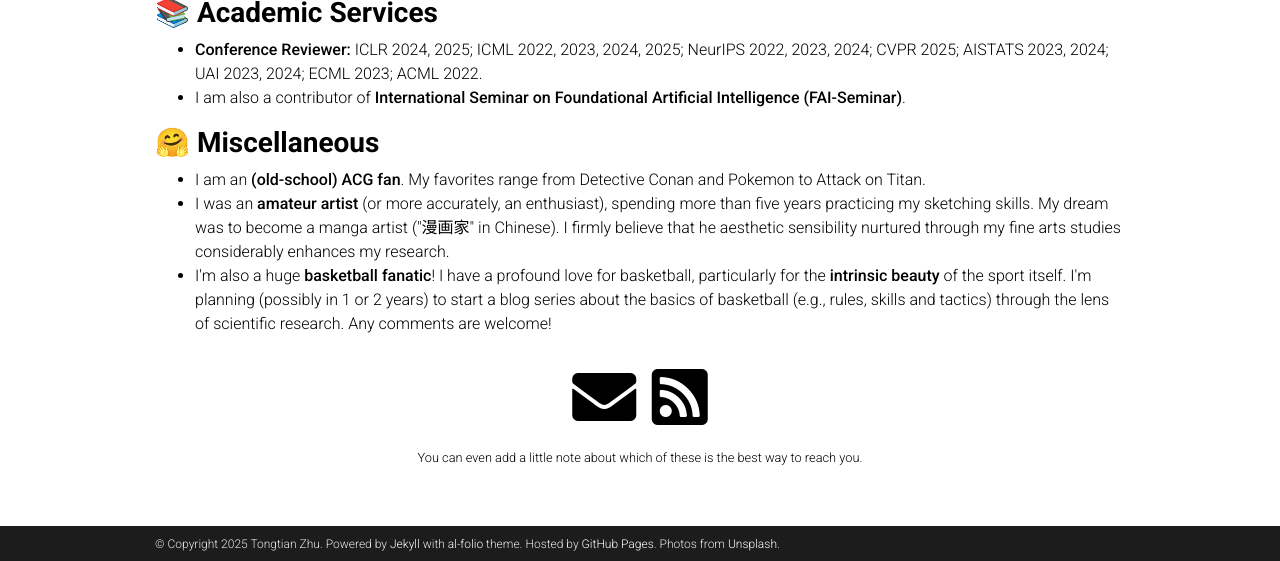
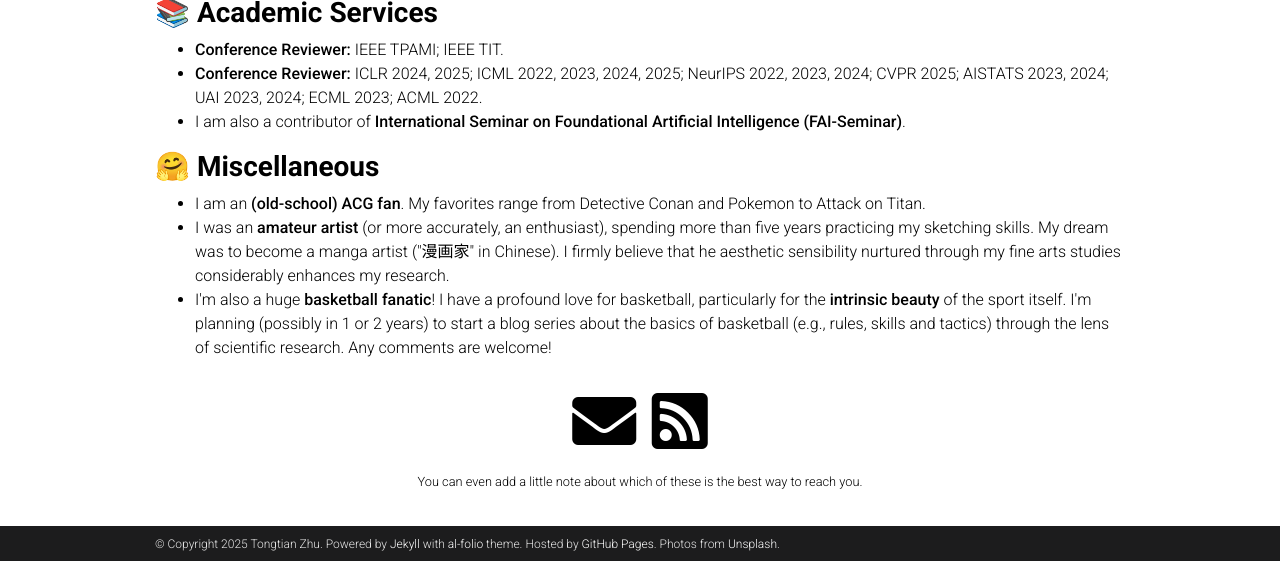
Before and after one commit to Raiden-Zhu/Raiden-Zhu.github.io, a Jekyll site: the page built from _pages/about.md, in a window 1280 px wide and 900 px high, scrolled down 1887 px, cut to the strip 339-900 px from the top of the window. Built offline with Jekyll 4.4.1, drawn with Linux system fonts in a browser that asks for light colours; full-size pictures stand in for the smaller copies a plugin makes; comment, search, counter and statistics services are not loaded; a style sheet for code colours, icons or effects is not loaded.

Commit message:
Update about.html

```diff
--- a/_layouts/about.html
+++ b/_layouts/about.html
@@ -64,6 +64,7 @@ layout: default
           <!-- Services -->
             <h3 style="color: inherit; font-weight: bold;">📚 Academic Services</h3>
             <ul>
+                  <li><strong>Conference Reviewer:</strong> IEEE TPAMI; IEEE TIT.</li>
                   <li><strong>Conference Reviewer:</strong> ICLR 2024, 2025; ICML 2022, 2023, 2024, 2025; NeurIPS 2022, 2023, 2024; CVPR 2025; AISTATS 2023, 2024; UAI 2023, 2024; ECML 2023; ACML 2022.</li>
                   <li>I am also a contributor of <a href="http://www.fai-seminar.ac.cn"><strong>International Seminar on Foundational Artificial Intelligence (FAI-Seminar)</strong></a>.</li>
             </ul>
```
